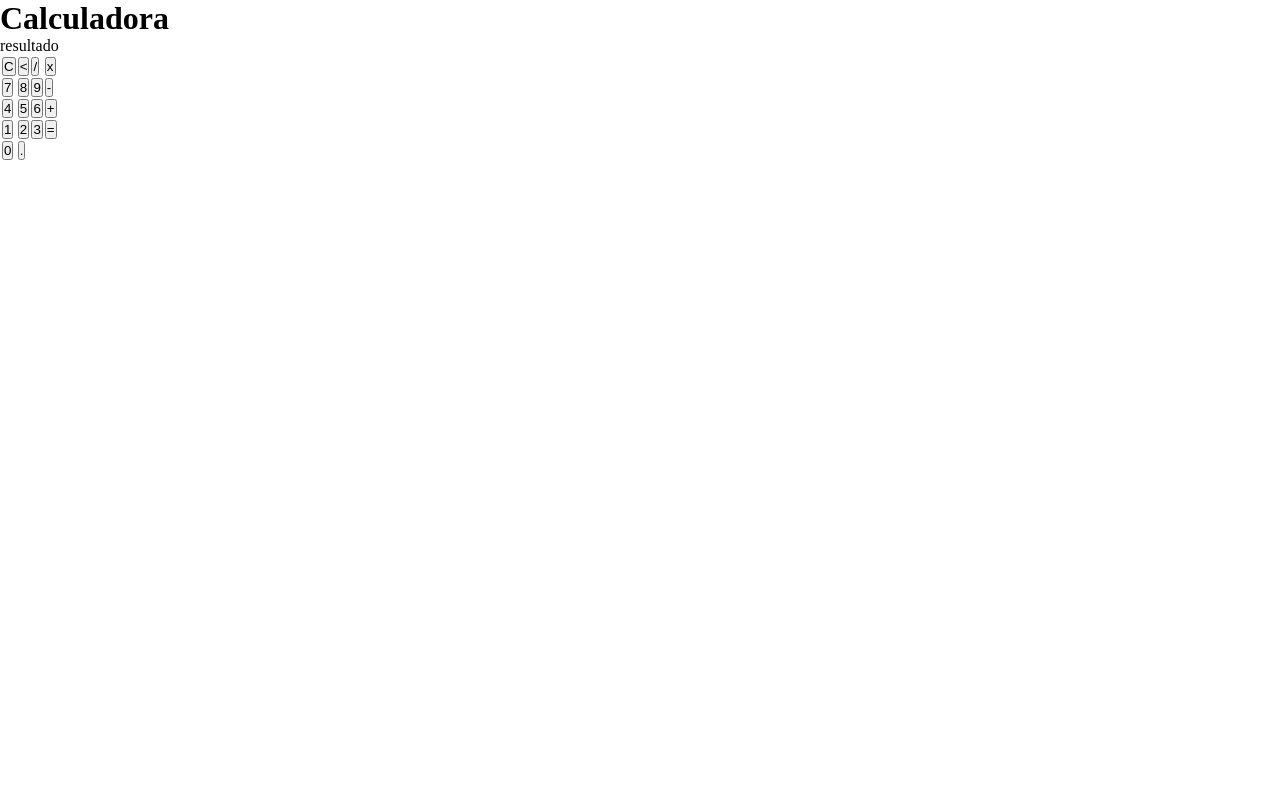
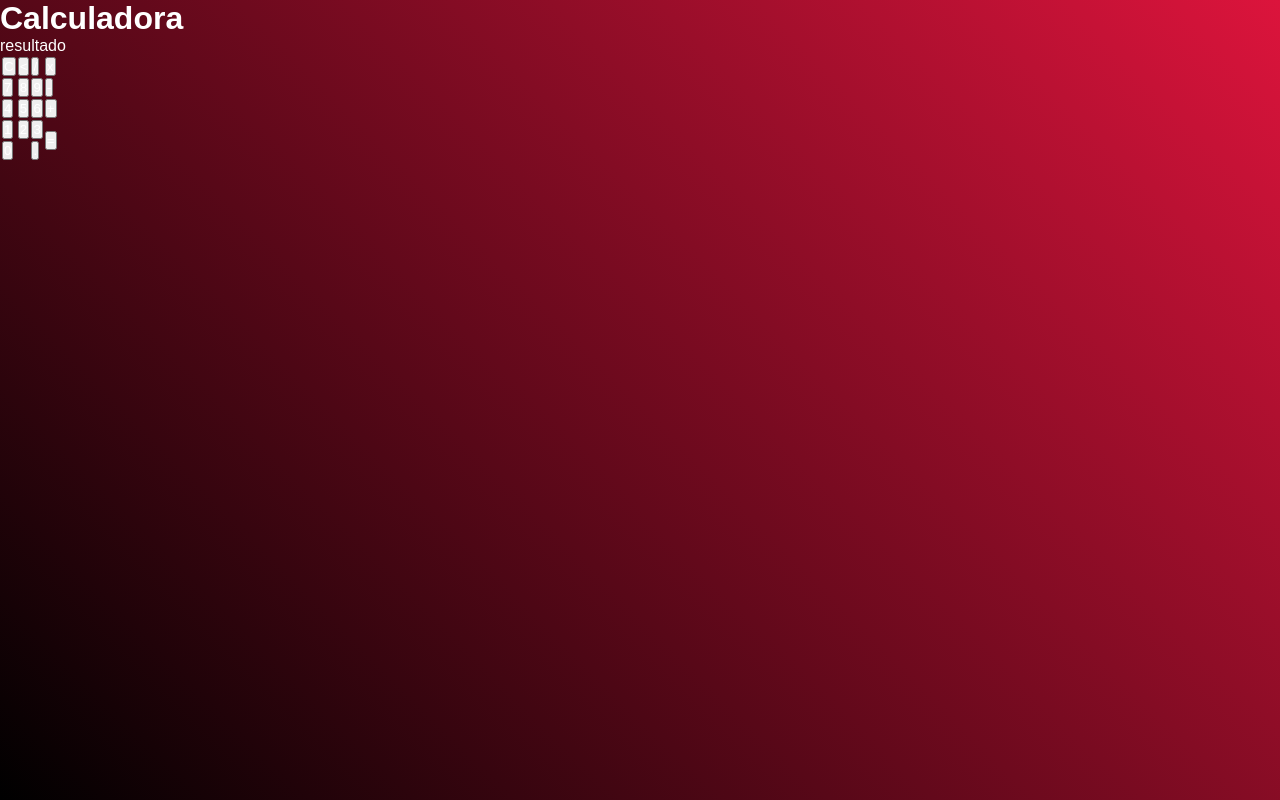
Before and after one commit to didimbote-joao/Calculator, a plain HTML site: page index.html in a window 1280 px wide. Drawn offline with Linux system fonts and the light colour scheme.

Commit message:
adjust background

```diff
--- a/index.html
+++ b/index.html
@@ -33,10 +33,10 @@
                 <td><button>1</button></td>
                 <td><button>2</button></td>
                 <td><button>3</button></td>
-                <td><button>=</button></td>
+                <td rowspan="2"><button>=</button></td>
             </tr>
             <tr>
-                <td><button>0</button></td>
+                <td colspan="2"><button>0</button></td>
                 <td><button>.</button></td>
             </tr>
         </table>
--- a/style.css
+++ b/style.css
@@ -1,10 +1,14 @@
 * {
-    padding: 0px;
-    margin: 0px;
+    padding: 0;
+    margin: 0;
     box-sizing: border-box;
   }
 
   body{
-    background-color: white;
+    background-image: linear-gradient(45deg, black, crimson);
     height: 100vh;
   }
+  body * {
+    font-family: Arial, Helvetica, sans-serif;
+    color: white;
+  }
```
